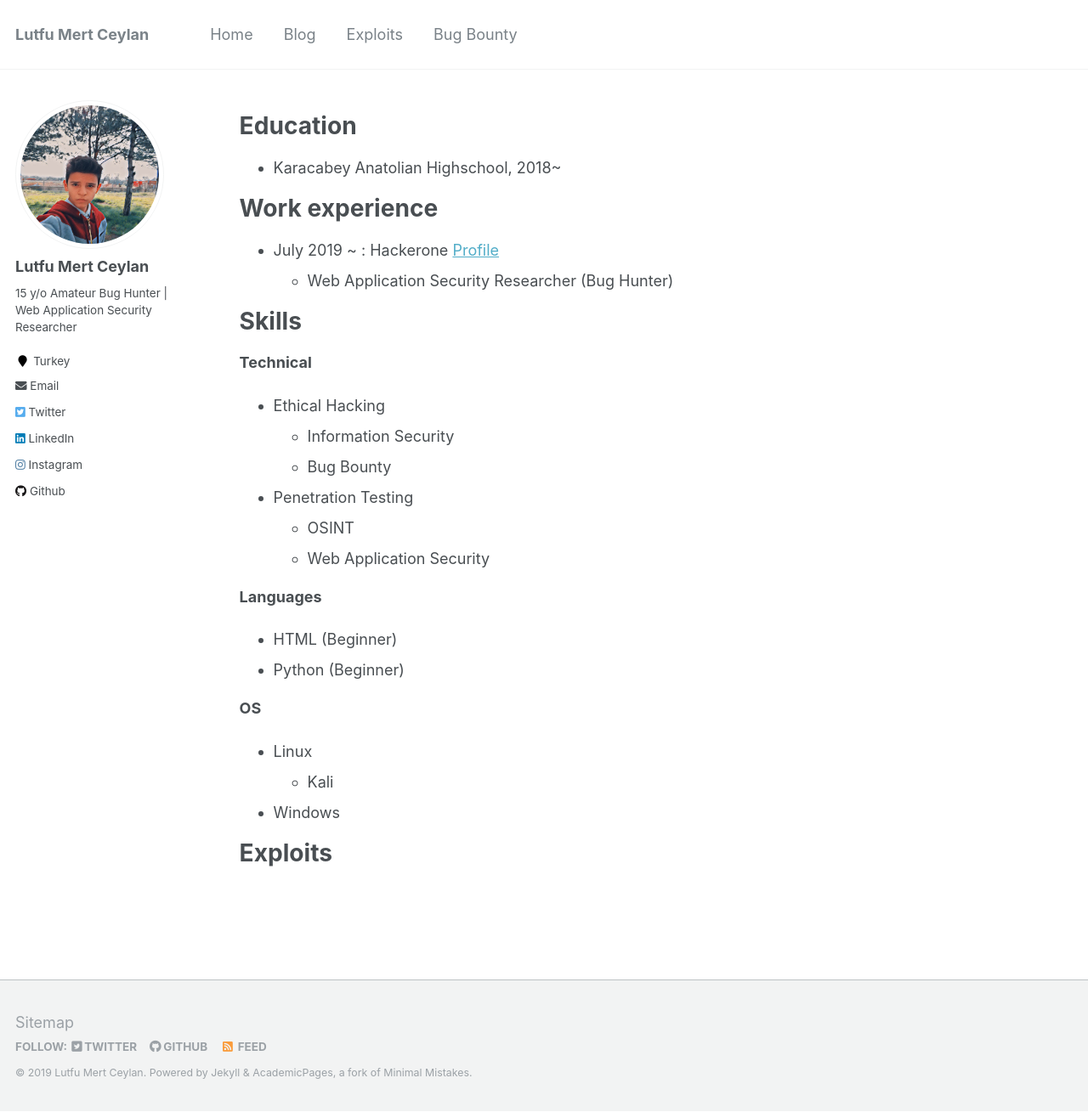
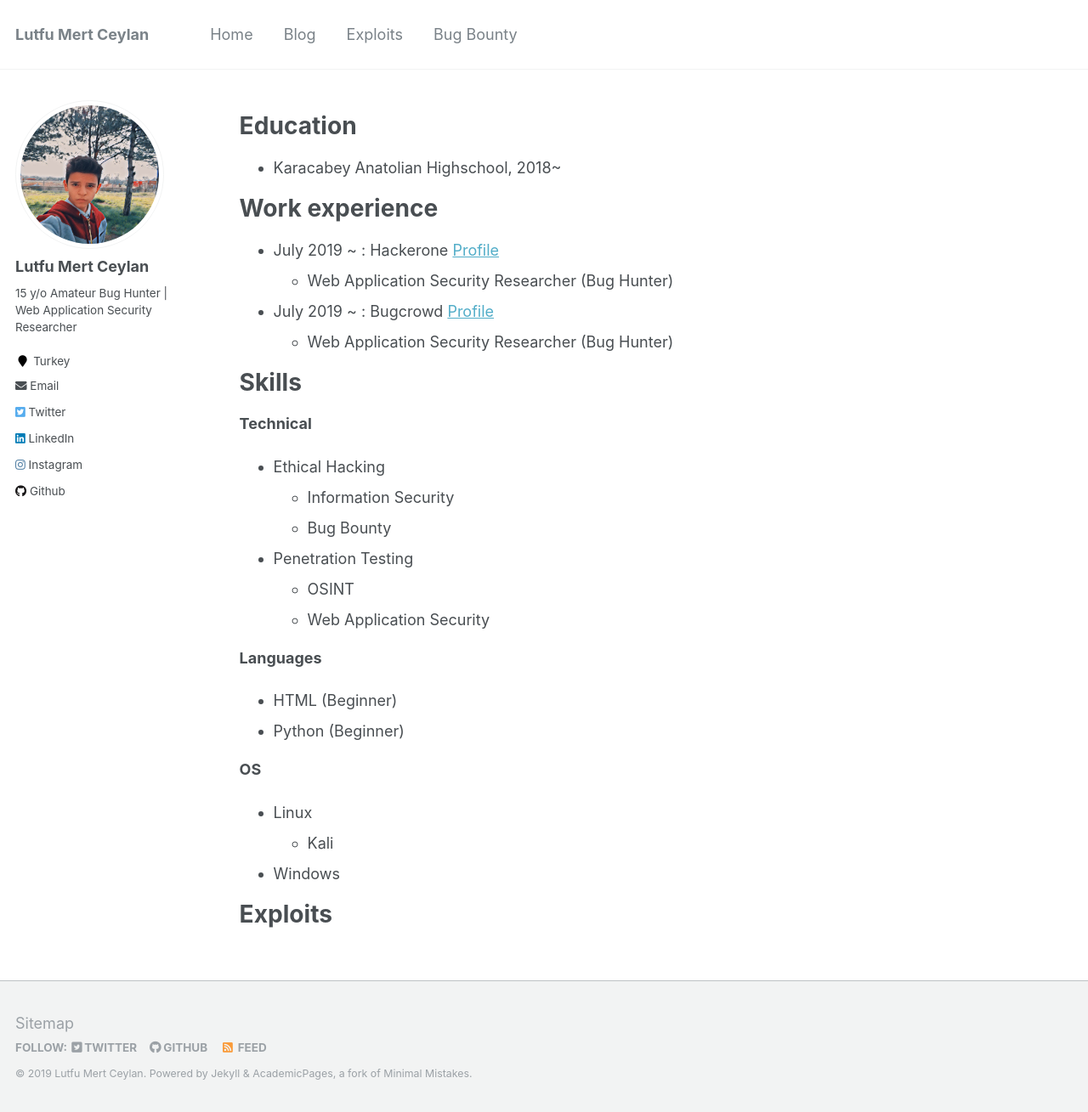
Before and after one commit to lutfumertceylan/mywebsite, a Jekyll site: the page built from _pages/cv.md, in a window 1280 px wide and 1309 px high. Shown: the whole window at 85% size. Built offline with Jekyll 4.4.1, drawn with Linux system fonts in a browser that asks for light colours.

Commit message:
Update cv.md

```diff
--- a/_pages/cv.md
+++ b/_pages/cv.md
@@ -21,7 +21,8 @@ Work experience
 * July 2019 ~ : Hackerone [Profile](https://hackerone.com/lutfumertceylan)
   - Web Application Security Researcher (Bug Hunter)
 
-
+* July 2019 ~ : Bugcrowd [Profile](https://bugcrowd.com/lutfumertceylan)
+  - Web Application Security Researcher (Bug Hunter)
 
 
 Skills
```
